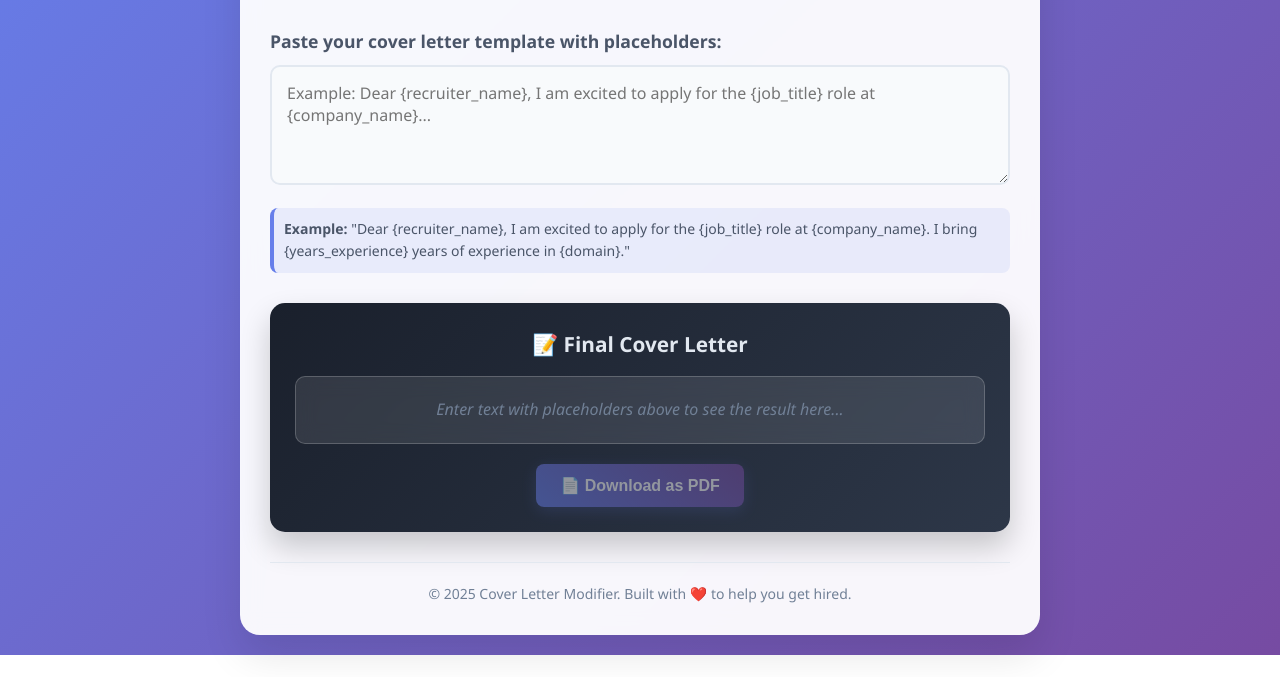
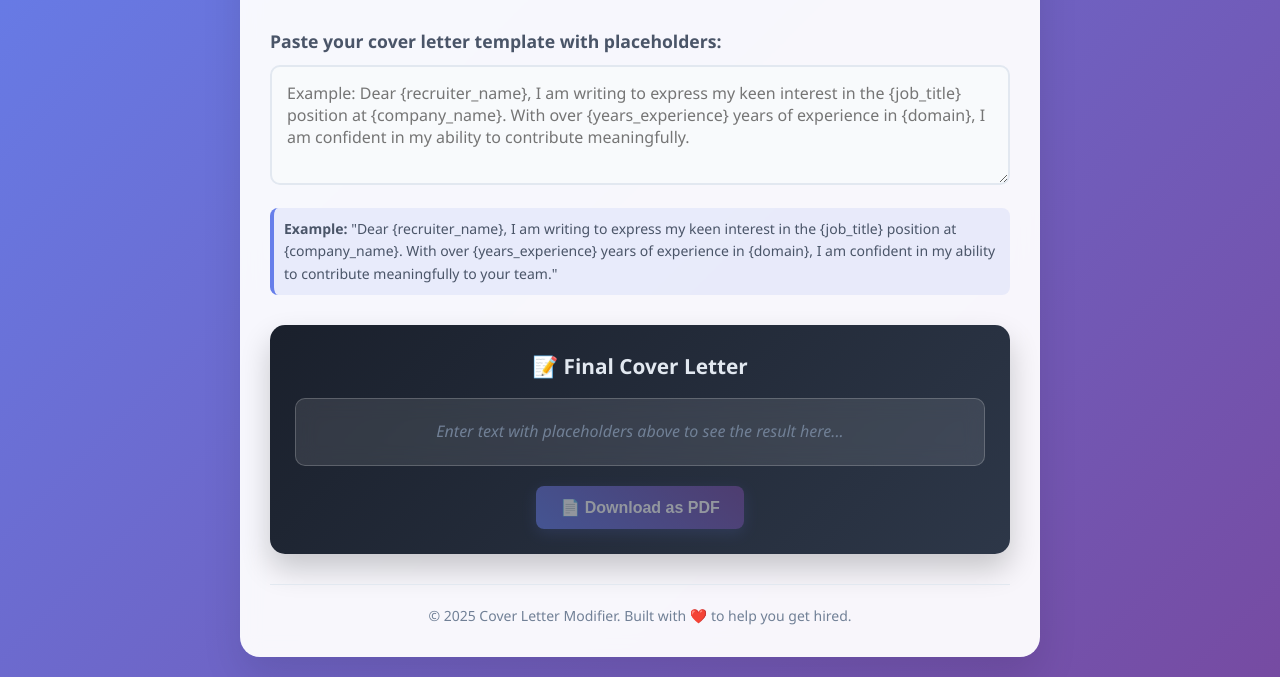
Before and after one commit to lozil/CoverLetterModifier, a plain HTML site: page index.html in a window 1280 px wide. Shown: the part 155-832 px from the top of the page. Before the commit the page ends 810 px from the top, so only its background shows below. Drawn offline with nearby package versions, Linux system fonts and the light colour scheme.

Commit message:
Updated The placeholder Text with more details

```diff
--- a/index.html
+++ b/index.html
@@ -45,11 +45,14 @@
             <section class="input-section">
                 <label for="inputText">Paste your cover letter template with placeholders:</label>
                 <textarea id="inputText"
-                    placeholder="Example: Dear {recruiter_name}, I am excited to apply for the {job_title} role at {company_name}..."
+                    placeholder="Example: Dear {recruiter_name}, I am writing to express my keen interest in the {job_title} position at {company_name}. With over {years_experience} years of experience in {domain}, I am confident in my ability to contribute meaningfully."
                     aria-describedby="input-help"></textarea>
                 <div id="input-help" class="example-text">
-                    <strong>Example:</strong> "Dear {recruiter_name}, I am excited to apply for the {job_title} role at
-                    {company_name}. I bring {years_experience} years of experience in {domain}."
+                    <strong>Example:</strong> "Dear {recruiter_name}, I am writing to express my keen interest in the
+                    {job_title}
+                    position at {company_name}. With over {years_experience} years of experience in {domain}, I am
+                    confident in my
+                    ability to contribute meaningfully to your team."
                 </div>
             </section>
 
```
